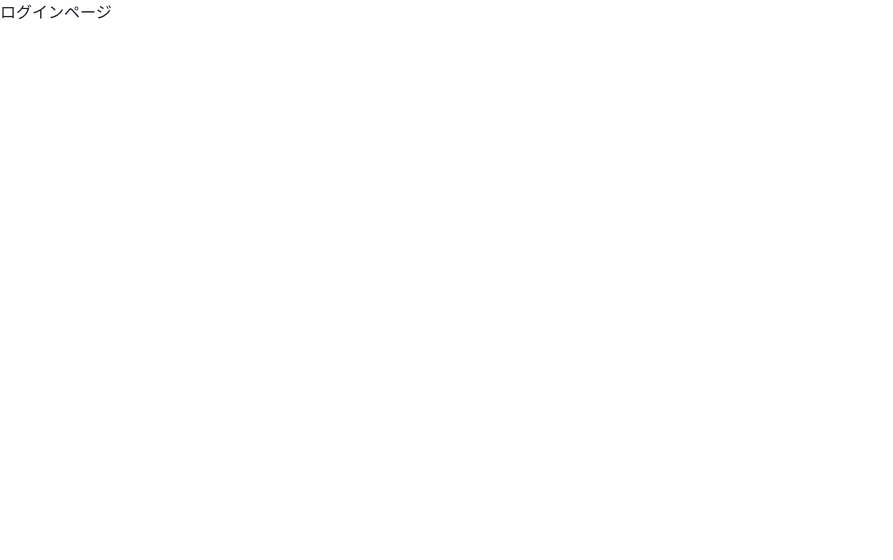
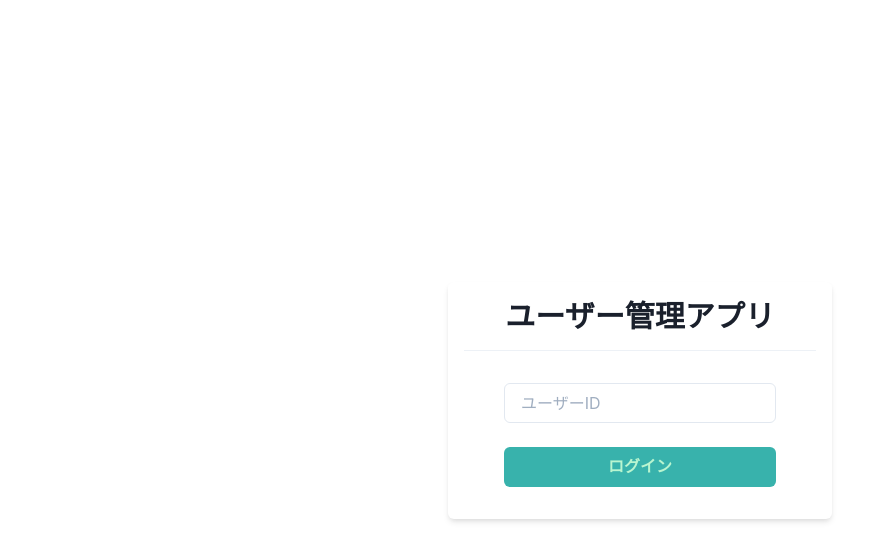
Before and after one commit to fumiyamiyazaki/react-app, a React (Create React App) app: page / in a window 1280 px wide. Shown: the top 560 px of the page, without its empty margins (0-893 px from the left). Built offline with nearby package versions, Linux system fonts and the light colour scheme.

Commit message:
make login_screen

```diff
--- a/src/components/pages/Login.tsx
+++ b/src/components/pages/Login.tsx
@@ -1,5 +1,29 @@
 import { memo, VFC } from "react";
+import {
+  Box,
+  Button,
+  Divider,
+  Flex,
+  Heading,
+  Input,
+  Stack
+} from "@chakra-ui/react";
 
 export const Login: VFC = memo(() => {
-  return <p>ログインページ</p>;
+  return (
+    <Flex align="center" justify="center" height="100vh">
+      <Box bg="white" w="sm" p={4} borderRadius="md" shadow="md">
+        <Heading as="h1" size="lg" textAlign="center">
+          ユーザー管理アプリ
+        </Heading>
+        <Divider my={4} />
+        <Stack spacing={6} py={4} px={10}>
+          <Input placeholder="ユーザーID" />
+          <Button bg="teal.400" color="whatsapp.100" _hover={{ opacity: 0.8 }}>
+            ログイン
+          </Button>
+        </Stack>
+      </Box>
+    </Flex>
+  );
 });
```
